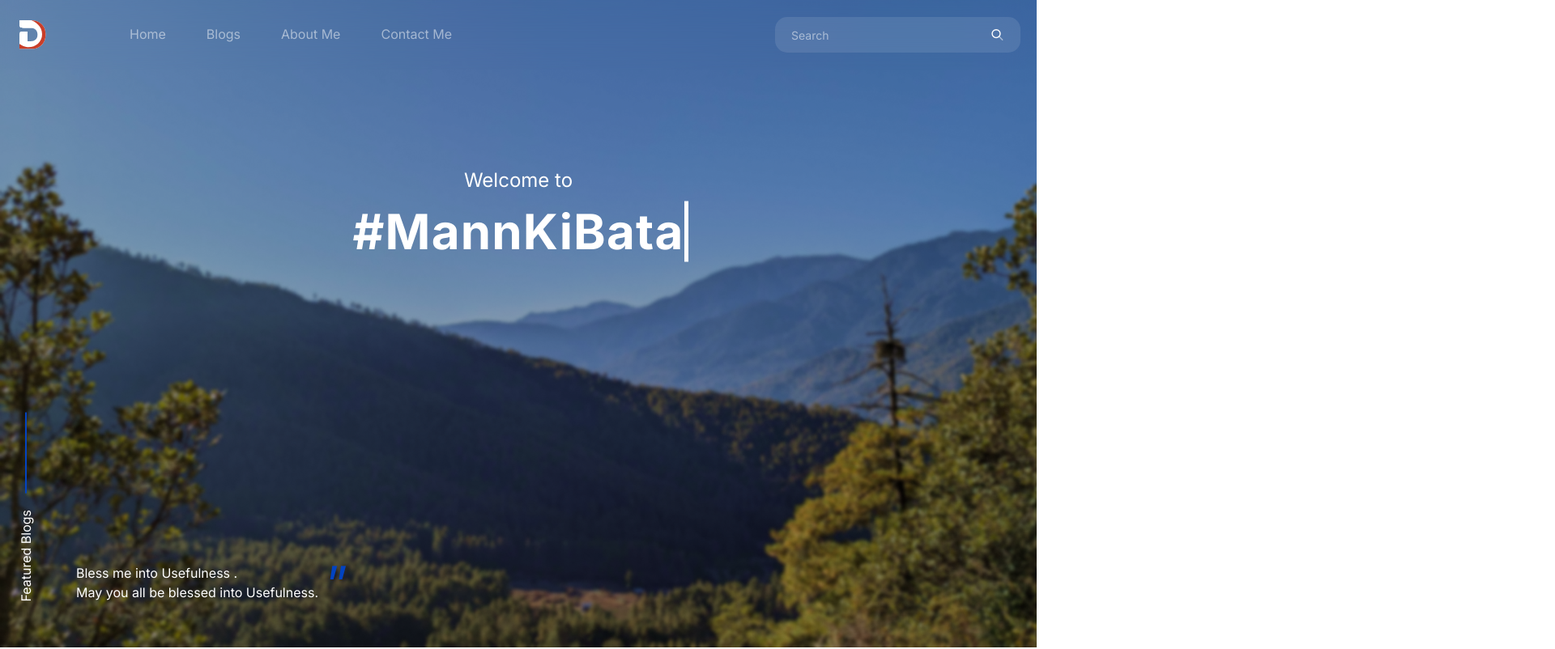
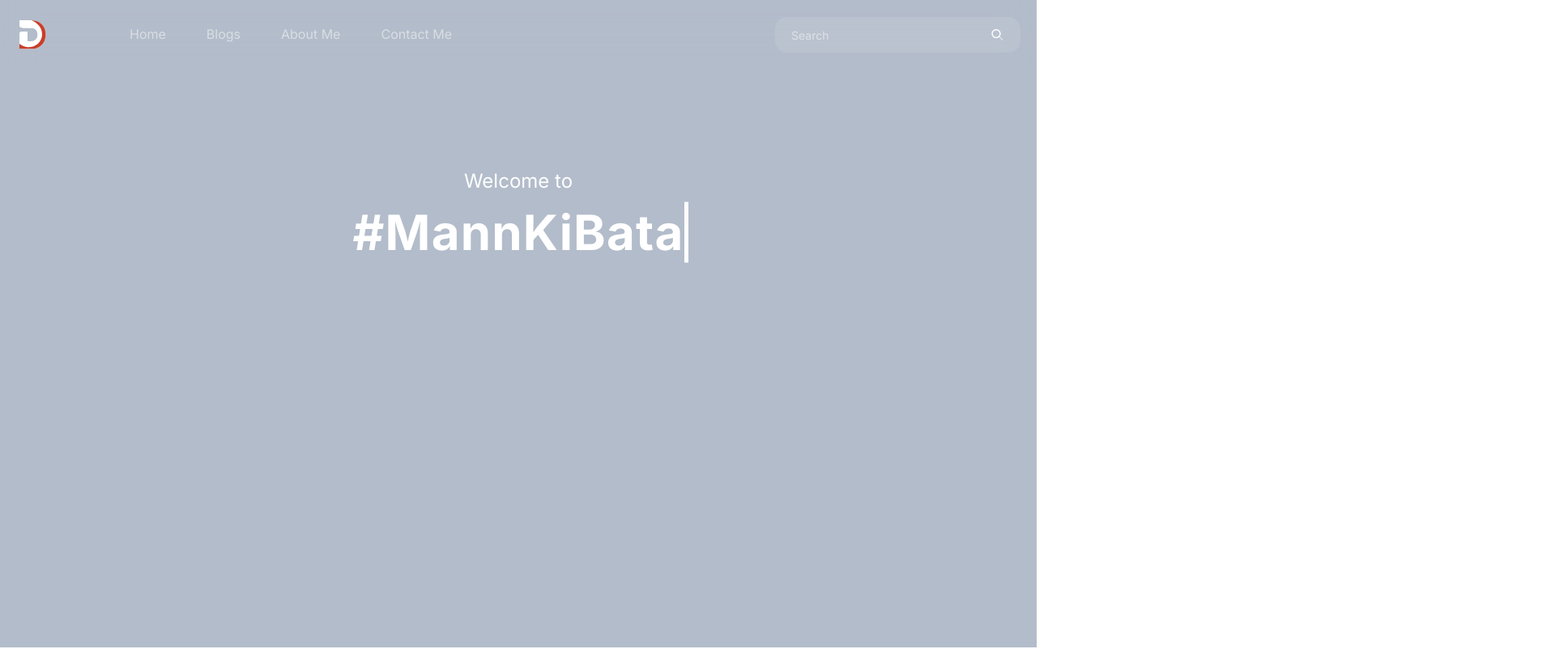
Before and after one commit to yashdobariya-scaletech/dorji-blog-web, a Next.js app: page / in a window 1280 px wide. Shown: the top 802 px of the page at 81% size, 1920 px wide, since content can reach past the window. Built offline with nearby package versions, Linux system fonts and the light colour scheme.

Commit message:
feature/ slick slider add in feature blogs continue

```diff
--- a/package.json
+++ b/package.json
@@ -13,12 +13,14 @@
     "react": "^18",
     "react-dom": "^18",
     "react-slick": "^0.29.0",
-    "sass": "^1.69.5"
+    "sass": "^1.69.5",
+    "slick-carousel": "^1.8.1"
   },
   "devDependencies": {
     "@types/node": "^20",
     "@types/react": "^18",
     "@types/react-dom": "^18",
+    "@types/react-slick": "^0.23.12",
     "autoprefixer": "^10.0.1",
     "eslint": "^8",
     "eslint-config-next": "14.0.3",
--- a/src/app/page.tsx
+++ b/src/app/page.tsx
@@ -1,3 +1,4 @@
+"use client";
 import {
     CalendarIcon,
     CloseIcon,
@@ -10,8 +11,53 @@ import {
 } from "@/assets/icons/icon";
 import Culture from "../assets/images/rectangle-31.png";
 import Image from "next/image";
+import Slider from "react-slick";
+import "slick-carousel/slick/slick.css";
+import "slick-carousel/slick/slick-theme.css";
+import { useEffect, useRef, useState } from "react";
 
 export default function Home() {
+    let [nav1, setNav1] = useState(null);
+    let [nav2, setNav2] = useState(null);
+    let sliderRef1 = useRef(null);
+    let sliderRef2 = useRef(null);
+
+    useEffect(() => {
+        setNav1(sliderRef1);
+        setNav2(sliderRef2);
+    }, []);
+    // const settingsMain = {
+    //     slidesToShow: 1,
+    //     slidesToScroll: 1,
+    //     arrows: false,
+    //     fade: true,
+    //     asNavFor: ".slider-nav",
+    // };
+
+    // const settingsThumbs = {
+    //     slidesToShow: 1,
+    //     slidesToScroll: 1,
+    //     asNavFor: ".slider-for",
+    //     dots: true,
+    //     centerMode: true,
+    //     swipeToSlide: true,
+    //     focusOnSelect: true,
+    //     centerPadding: "10px",
+    // };
+    const demo = [
+        {
+            id: "1",
+            imgUrl: "https://source.unsplash.com/random/200x200?sig=1",
+        },
+        {
+            id: "2",
+            imgUrl: "https://source.unsplash.com/random/200x200?sig=2",
+        },
+        {
+            id: "3",
+            imgUrl: "https://source.unsplash.com/random/200x200?sig=4",
+        },
+    ];
     return (
         <>
             <header className="header-container pb-20 pt-20 d-flex align-items-center justify-content-space-between ">
@@ -78,7 +124,26 @@ export default function Home() {
                 </div>
             </div>
 
-            <div className="top-banner-section pt-85">
+            <div className="top-banner-section position--relative pt-85">
+                <Slider
+                    // {...settingsMain}
+                    asNavFor={nav2}
+                    ref={(slider) => (sliderRef1 = slider)}
+                >
+                    {demo.map((demobgimg) => {
+                        return (
+                            <div
+                                key={demobgimg.id}
+                                // style={{
+                                //     backgroundImage: `url(${demobgimg.imgUrl})`,
+                                // }}
+                                className="position--absolute"
+                            >
+                                {demobgimg.id}
+                            </div>
+                        );
+                    })}
+                </Slider>
                 <div className="welcome-title-slide-wrapper full-width full-height d-flex justify-content-space-between align-items-start flex-direction--column">
                     <div className="welcome-section-wrapper full-width d-flex align-items-center full-height flex-direction--column pt-120">
                         <p className="welcome-text font-size-24 font-weight--400 text-align--center">
@@ -88,6 +153,27 @@ export default function Home() {
                             #MannKiBata
                         </p>
                     </div>
+                    <Slider
+                        // {...settingsThumbs}
+                        asNavFor={nav1}
+                        ref={(slider) => (sliderRef2 = slider)}
+                    >
+                        {/* <div className="slider-content-wrapper d-flex align-items-end justify-content--center">
+                            <div className="feature-blog-wrapper d-flex align-items-center">
+                                <p className="feature-text">Featured Blogs</p>
+                                <div className="feature-design"></div>
+                            </div>
+                            <div className="blog-slider-description d-flex justify-content--center align-items-end">
+                                <p className="slider-description-text">
+                                    Bless me into <span>Usefulness</span> .{" "}
+                                    <br />
+                                    May you all be blessed into Usefulness.
+                                </p>
+                                <p className="double-quotes d-flex justify-content--center align-items-end">
+                                    ”
+                                </p>
+                            </div>
+                        </div>
                         <div className="slider-content-wrapper d-flex align-items-end justify-content--center">
                             <div className="feature-blog-wrapper d-flex align-items-center">
                                 <p className="feature-text">Featured Blogs</p>
@@ -95,14 +181,29 @@ export default function Home() {
                             </div>
                             <div className="blog-slider-description d-flex justify-content--center align-items-end">
                                 <p className="slider-description-text">
-                                Bless me into <span>Usefulness</span> . <br />
+                                    Bless me into <span>Usefulness</span> .{" "}
+                                    <br />
                                     May you all be blessed into Usefulness.
                                 </p>
                                 <p className="double-quotes d-flex justify-content--center align-items-end">
                                     ”
                                 </p>
                             </div>
+                        </div> */}
+                        {demo.map((demoContent) => {
+                            return (
+                                <div
+                                    key={demoContent.id}
+                                    style={{
+                                        color: "white",
+                                        backgroundColor: "red",
+                                    }}
+                                >
+                                    {demoContent.id}
                                 </div>
+                            );
+                        })}
+                    </Slider>
                 </div>
             </div>
 
--- a/src/assets/styles/index.scss
+++ b/src/assets/styles/index.scss
@@ -93,7 +93,8 @@ a {
 .top-banner-section {
   width: 100%;
   height: 100vh;
-  background-image: url("../images/Rectangle\ 6.png");
+  background-color: #B3BCCA;
+  // background-image: url("../images/Rectangle\ 6.png");
   object-fit: cover;
   -o-object-fit: cover;
   background-position: start center;
```
Also changed, not shown: 1 other file (tests, documents, lock files or other folders). Lines whose indentation alone changed are shown as unchanged.
